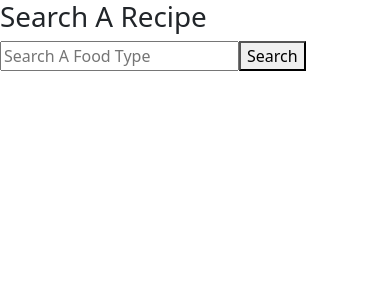
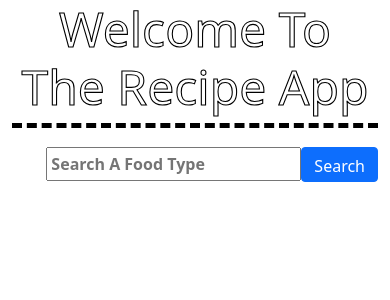
Before and after one commit to dev-davey/RecipeApplication, a React (Create React App) app: page / in a window 390 px wide. Shown: the top 300 px of the page. Built offline with nearby package versions, Linux system fonts and the light colour scheme; no server answers.

Commit message:
styling and responsive fix

```diff
--- a/src/App.css
+++ b/src/App.css
@@ -1,38 +1,70 @@
-.App {
-  text-align: center;
+.heading {
+  height: auto;
+  margin-bottom: 1rem;
+  color: black;
+  -webkit-text-fill-color: white;
+  -webkit-text-stroke-width: 1.1px;
+  -webkit-text-stroke-color: black;
+  border-bottom: dashed 5px black;
 }
 
-.App-logo {
-  height: 40vmin;
-  pointer-events: none;
+.heading h1 {
+  font-size: 3rem;
 }
 
-@media (prefers-reduced-motion: no-preference) {
-  .App-logo {
-    animation: App-logo-spin infinite 20s linear;
-  }
+.btn-block {
+  height: 2.2rem;
+  margin-bottom: 5px;
+  margin-top: 3px;
+  padding-bottom: 7px;
+  width: auto;
 }
 
-.App-header {
-  background-color: #282c34;
-  min-height: 100vh;
-  display: flex;
-  flex-direction: column;
-  align-items: center;
-  justify-content: center;
-  font-size: calc(10px + 2vmin);
-  color: white;
+.searchBox {
+  width: auto;
+  padding: 3px;
+  font-weight: bold;
 }
 
-.App-link {
-  color: #61dafb;
+.recipeContainer {
+  margin: auto;
+  width: 70vw;
 }
 
-@keyframes App-logo-spin {
-  from {
-    transform: rotate(0deg);
-  }
-  to {
-    transform: rotate(360deg);
-  }
+.form {
+  display: inline-block;
+  width: 100%;
+  text-align: right;
 }
+
+.recipeButton {
+  width: 60%;
+}
+
+.recipeHeader {
+  height: auto;
+  margin-bottom: 1rem;
+  color: black;
+  -webkit-text-fill-color: white;
+  -webkit-text-stroke-width: 1.1px;
+  -webkit-text-stroke-color: black;
+  border-bottom: dashed 5px black;
+}
+
+.recipeHeader h1 {
+  font-size: 3rem;
+}
+
+.recipeImg {
+  height: 60vh;
+  width: auto;
+  margin: auto;
+}
+
+.recipeContainer {
+  border: solid 1px black;
+}
+
+.recipeContainer ul {
+  list-style: none;
+}
--- a/src/App.js
+++ b/src/App.js
@@ -12,6 +12,7 @@ import {
   useParams
 } from 'react-router-dom';
 import Recipe from './components/Recipe'
+import { Button } from 'react-bootstrap';
 
 export default class App extends Component {
   constructor(props) {
@@ -55,17 +56,20 @@ export default class App extends Component {
   render() {
     return (
       <Router>
-        <div>
+        <div className="container">
           <Route exact path="/" component={App}>
-          <h1>Search A Recipe</h1>
-          <form onSubmit={this.handleSubmit}>
+          <div className="heading">
+            <h1 className="text-center">Welcome To The Recipe App</h1>
+          </div>
+          <form onSubmit={this.handleSubmit} className="form">
             <input
               type="text"
               name="foodType"
               placeholder="Search A Food Type"
               onChange={this.handleInputChange}
+              className="searchBox"
             />
-            <button type="submit">Search</button>
+            <button type="submit" className="btn btn-primary btn-block">Search</button>
           </form>
 
             {this.state.data ? (
--- a/src/components/MealCard.js
+++ b/src/components/MealCard.js
@@ -1,5 +1,5 @@
 import React, { Component } from 'react'
-import { Card, CardImg, CardText, CardBody, CardTitle  } from 'reactstrap'
+import { Card, CardImg, CardText, CardBody, CardTitle, button  } from 'reactstrap'
 import {Link} from 'react-router-dom'
 
 // props needed for meal cards:
@@ -10,18 +10,19 @@ import {Link} from 'react-router-dom'
 
 const MealCard = (props)=>{
     console.log(props.title)
+
  return(
-    <div className = "col-4 mt-2 mb-2">
-    <Card style={{ width: '18rem', textAlign: "center" }}>
-        <CardTitle>{props.title}</CardTitle>
+    <div className = "col-sm-4 mt-3 mb-3">
+    <Card style={{ width: '100%', textAlign: "center" }}>
+        <CardTitle><h5>{props.title}</h5></CardTitle>
         <CardBody>
             <CardImg variant="top" src={props.imageLocation} />
-            <CardText>
-                {props.category}
-                <Link to={`/recipe/${props.id}`}>
-                    <button> Recipe</button>
-                </Link>
+            <CardText className="mt-2">
+                <h5>{props.category}</h5>
             </CardText>
+            <Link to={`/recipe/${props.id}`}>
+                    <button className="btn btn-outline-secondary recipeButton"> Recipe</button>
+            </Link>
         </CardBody>
     </Card>
     </div>
--- a/src/components/MealList.js
+++ b/src/components/MealList.js
@@ -1,5 +1,6 @@
 import React from 'react'
 import MealCard from './MealCard'
+
 
 const MealList = (props)=> {
 
@@ -8,13 +9,13 @@ const MealList = (props)=> {
     let mealSearch = results.map(meal =>
         <MealCard
         key={meal.idMeal}
-        fuck={meal.idMeal}
         id={meal.idMeal}
         imageLocation={meal.strMealThumb}
         title={meal.strMeal}
         category={meal.strArea}
         />
         )
+
 
 
     return (
--- a/src/components/Recipe.js
+++ b/src/components/Recipe.js
@@ -27,15 +27,21 @@ export default class Recipe extends Component {
 
     render() {
         return (
-            <div>
-                <h1>Recipe</h1>
+            <div className="text-center recipeContainer container">
+              <div className="recipeHeader">
+                <h1>The Recipe</h1>
+              </div>
                  {this.state.recipeData ? (
                 <div>
               <h1>{this.state.recipeData[0].strMeal}</h1>
-              <img src={this.state.recipeData[0].strMealThumb}/>
+              <img className="mb-4 recipeImg" src={this.state.recipeData[0].strMealThumb}/>
+              <h5>Instructions</h5>
               <p>{this.state.recipeData[0].strInstructions}</p>
+              <h5 className="mt-5">Watch Instructional Video Below</h5>
+              <iframe className="mb-3" src={this.state.recipeData[0].strYoutube}></iframe>
+              <h5>Ingredients</h5>
               <ul>
-                  <li>{this.state.recipeData[0].strMeasure1} - {this.state.recipeData[0].Ingredient1}</li>
+                  <li>{this.state.recipeData[0].strMeasure1} - {this.state.recipeData[0].strIngredient1}</li>
                   <li>{this.state.recipeData[0].strMeasure2} - {this.state.recipeData[0].strIngredient2}</li>
                   <li>{this.state.recipeData[0].strMeasure3} - {this.state.recipeData[0].strIngredient3}</li>
                   <li>{this.state.recipeData[0].strMeasure4} - {this.state.recipeData[0].strIngredient4}</li>
@@ -43,9 +49,19 @@ export default class Recipe extends Component {
                   <li>{this.state.recipeData[0].strMeasure6} - {this.state.recipeData[0].strIngredient6}</li>
                   <li>{this.state.recipeData[0].strMeasure7} - {this.state.recipeData[0].strIngredient7}</li>
                   <li>{this.state.recipeData[0].strMeasure8} - {this.state.recipeData[0].strIngredient8}</li>
-                  <h1></h1>
+                  <li>{this.state.recipeData[0].strMeasure9} - {this.state.recipeData[0].strIngredient9}</li>
+                  <li>{this.state.recipeData[0].strMeasure10} - {this.state.recipeData[0].strIngredient10}</li>
+                  <li>{this.state.recipeData[0].strMeasure11} - {this.state.recipeData[0].strIngredient11}</li>
+                  <li>{this.state.recipeData[0].strMeasure12} - {this.state.recipeData[0].strIngredient12}</li>
+                  <li>{this.state.recipeData[0].strMeasure13} - {this.state.recipeData[0].strIngredient13}</li>
+                  <li>{this.state.recipeData[0].strMeasure14} - {this.state.recipeData[0].strIngredient14}</li>
+                  <li>{this.state.recipeData[0].strMeasure15} - {this.state.recipeData[0].strIngredient15}</li>
+                  <li>{this.state.recipeData[0].strMeasure16} - {this.state.recipeData[0].strIngredient16}</li>
+                  <li>{this.state.recipeData[0].strMeasure17} - {this.state.recipeData[0].strIngredient17}</li>
+                  <li>{this.state.recipeData[0].strMeasure18} - {this.state.recipeData[0].strIngredient18}</li>
+                  <li>{this.state.recipeData[0].strMeasure19} - {this.state.recipeData[0].strIngredient19}</li>
+                  <li>{this.state.recipeData[0].strMeasure20} - {this.state.recipeData[0].strIngredient20}</li>
               </ul>
-              <iframe src={this.state.recipeData[0].strYoutube}></iframe>
               </div>
             ) : (
                 <div></div>
--- a/src/index.css
+++ b/src/index.css
@@ -1,13 +1,14 @@
 body {
   margin: 0;
-  font-family: -apple-system, BlinkMacSystemFont, 'Segoe UI', 'Roboto', 'Oxygen',
-    'Ubuntu', 'Cantarell', 'Fira Sans', 'Droid Sans', 'Helvetica Neue',
+  font-family: -apple-system, BlinkMacSystemFont, "Segoe UI", "Roboto", "Oxygen",
+    "Ubuntu", "Cantarell", "Fira Sans", "Droid Sans", "Helvetica Neue",
     sans-serif;
   -webkit-font-smoothing: antialiased;
   -moz-osx-font-smoothing: grayscale;
+  background-color: gray;
 }
 
 code {
-  font-family: source-code-pro, Menlo, Monaco, Consolas, 'Courier New',
+  font-family: source-code-pro, Menlo, Monaco, Consolas, "Courier New",
     monospace;
 }
```
